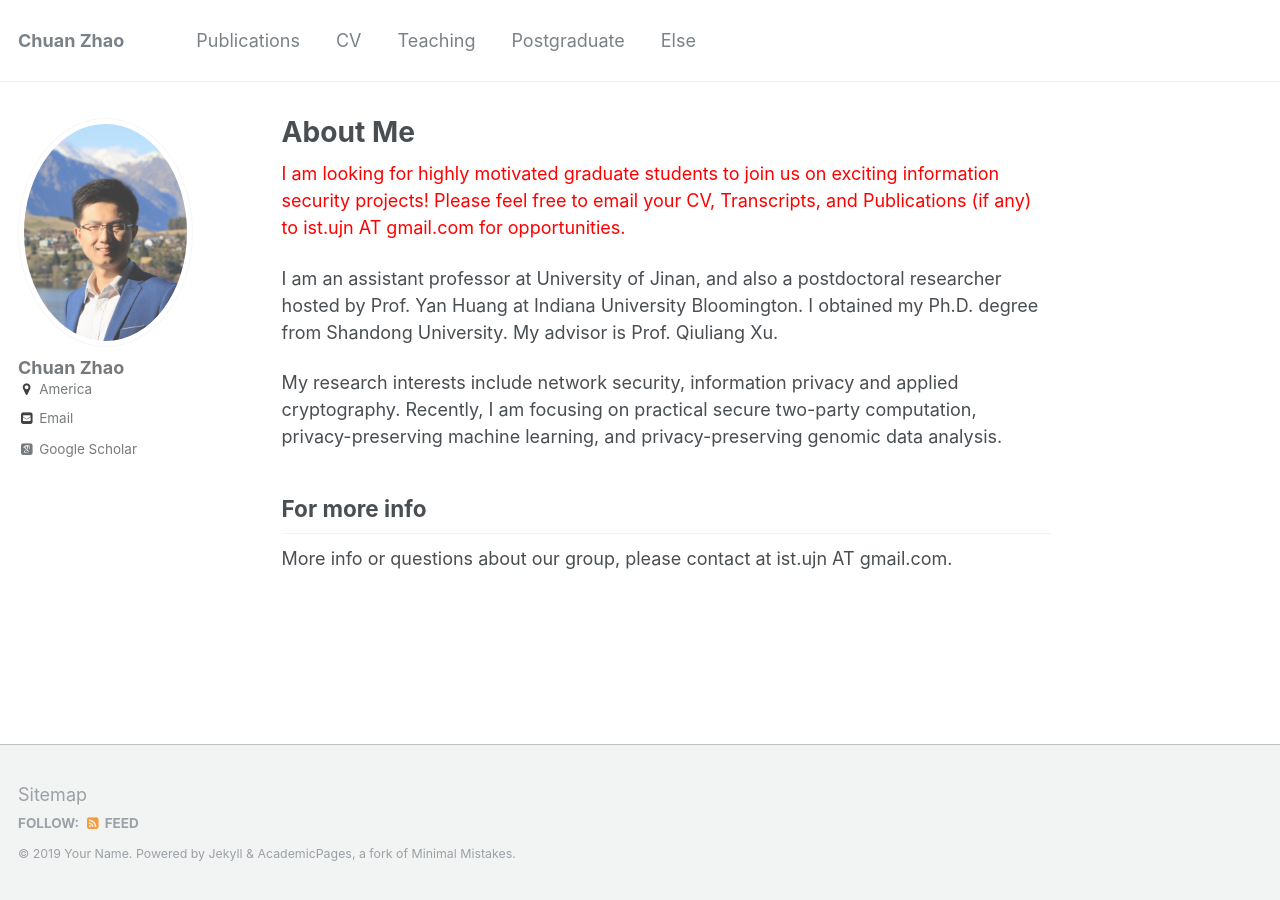
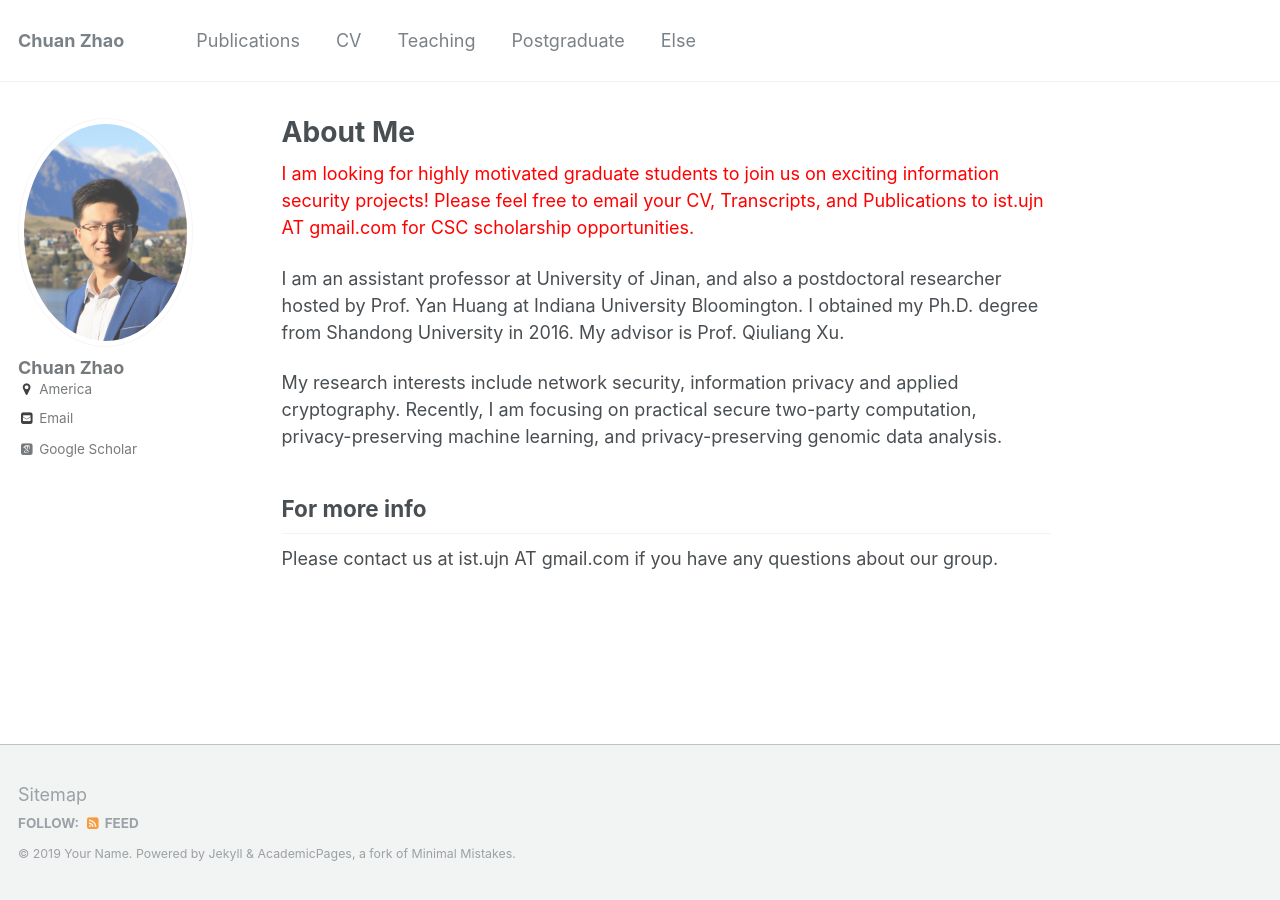
Before and after one commit to ujnccs/ujnccs.github.io, a Jekyll site: the page built from _pages/about.md, in a window 1280 px wide. Built offline with Jekyll 4.4.1, drawn with Linux system fonts in a browser that asks for light colours; some web fonts are replaced.

Commit message:
Update about.md

```diff
--- a/_pages/about.md
+++ b/_pages/about.md
@@ -8,12 +8,12 @@ redirect_from:
   - /about.html
 ---
 
-<span style="color:red;">I am looking for highly motivated graduate students to join us on exciting information security projects! Please feel free to email your CV, Transcripts, and Publications (if any) to ist.ujn AT gmail.com for opportunities.</span>
+<span style="color:red;">I am looking for highly motivated graduate students to join us on exciting information security projects! Please feel free to email your CV, Transcripts, and Publications to ist.ujn AT gmail.com for CSC scholarship opportunities.</span>
 
-I am an assistant professor at University of Jinan, and also a postdoctoral researcher hosted by Prof. Yan Huang at Indiana University Bloomington. I obtained my Ph.D. degree from Shandong University. My advisor is Prof. Qiuliang Xu.
+I am an assistant professor at University of Jinan, and also a postdoctoral researcher hosted by Prof. Yan Huang at Indiana University Bloomington. I obtained my Ph.D. degree from Shandong University in 2016. My advisor is Prof. Qiuliang Xu.
 
 My research interests include network security, information privacy and applied cryptography. Recently, I am focusing on practical secure two-party computation, privacy-preserving machine learning, and privacy-preserving genomic data analysis.
 
 For more info
 ------
-More info or questions about our group, please contact at ist.ujn AT gmail.com.
+Please contact us at ist.ujn AT gmail.com if you have any questions about our group.
```
